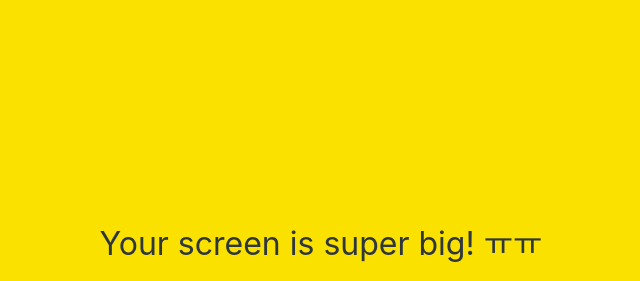
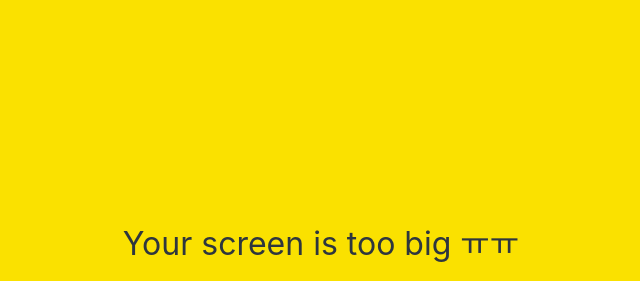
Before and after one commit to JaeyongLee960212/kokoa-clone-2021, a plain HTML site: page index.html in a window 1280 px wide. Shown: the part 156-437 px from the top of the page, without its empty margins (319-959 px from the left). Drawn offline with Linux system fonts and the light colour scheme.

Commit message:
Rewrite some words

```diff
--- a/index.html
+++ b/index.html
@@ -35,7 +35,7 @@
     </form>
 
     <div id="no-mobile">
-        <span>Your screen is super big! ㅠㅠ</span>
+        <span>Your screen is too big ㅠㅠ</span>
     </div>
 
     <script
```
Also changed, not shown: settings.html (+1 -1 lines).
